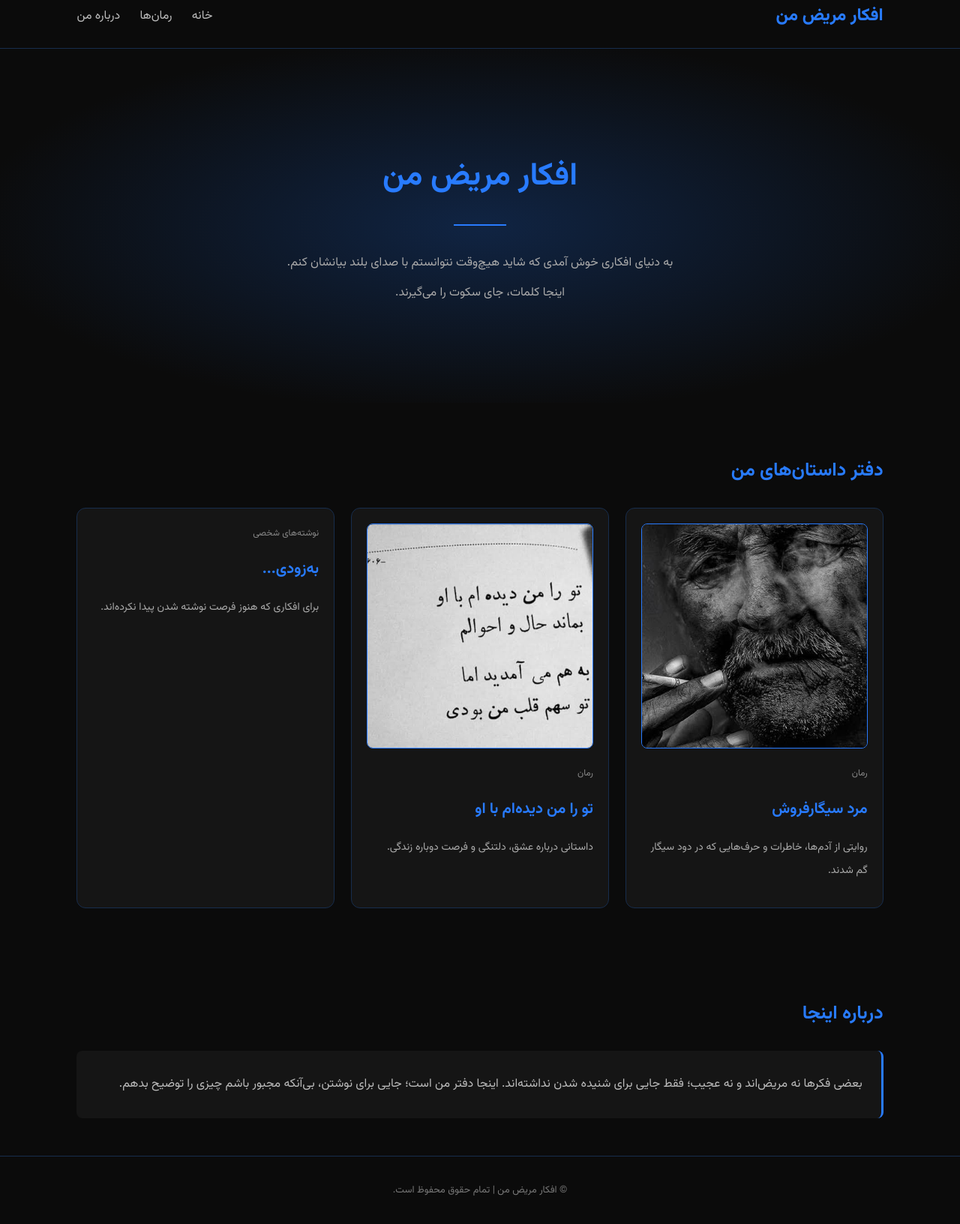
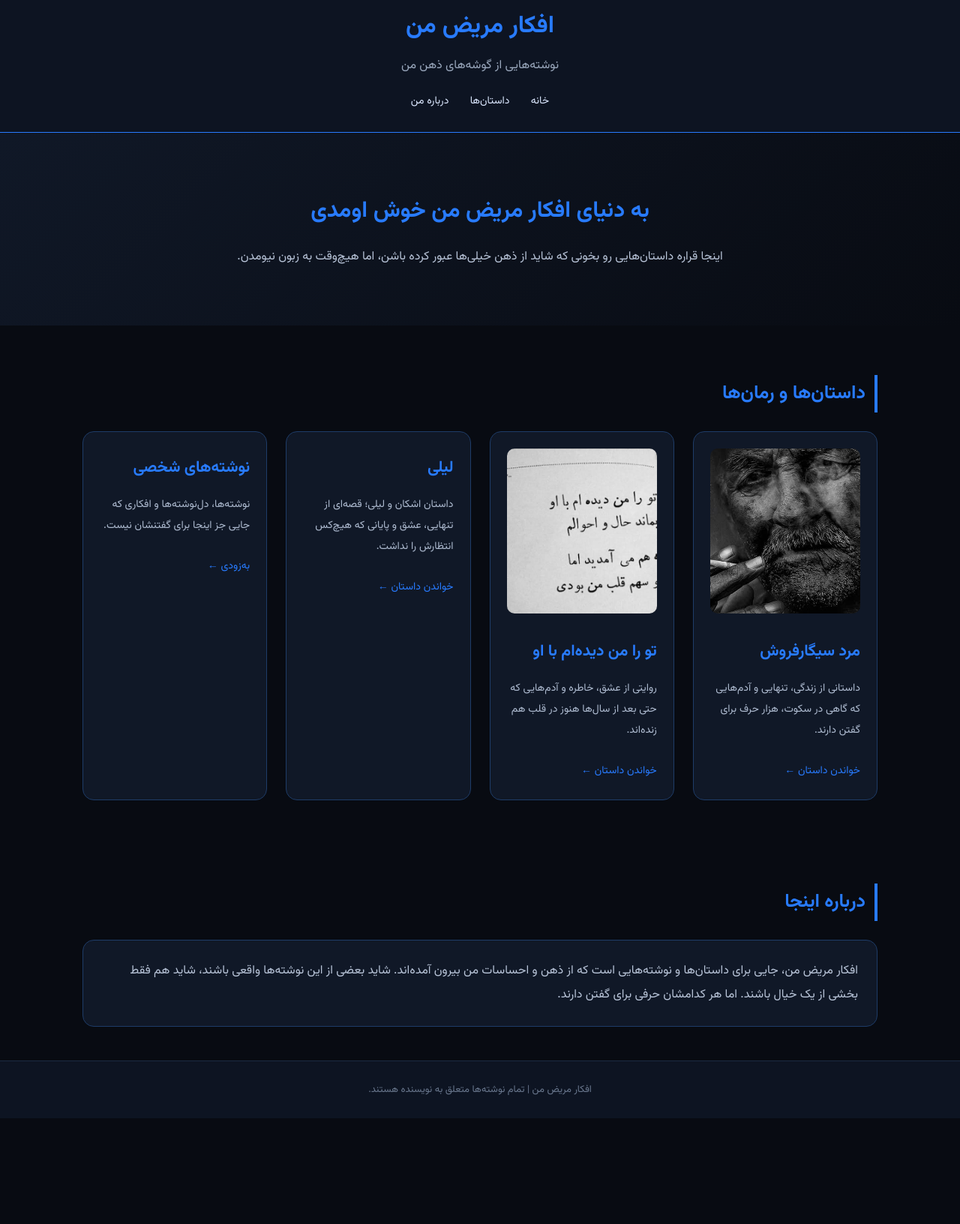
Before and after one commit to kiarashhatamy-hash/afkare-marize-man, a plain HTML site: page index.html in a window 1280 px wide. Shown: the part 22-1654 px from the top of the page at 75% size. After the commit the page ends 1513 px from the top, so only its background shows below. Drawn offline with Linux system fonts and the light colour scheme.

Commit message:
Update index.html

```diff
--- a/index.html
+++ b/index.html
@@ -7,39 +7,48 @@
 
 <title>افکار مریض من</title>
 
+<link href="https://fonts.googleapis.com/css2?family=Vazirmatn:wght@400;500;700;800&display=swap" rel="stylesheet">
+
 <style>
-@import url('https://fonts.googleapis.com/css2?family=Vazirmatn:wght@300;400;500;700;800&display=swap');
-
 * {
     box-sizing: border-box;
 }
 
 body {
     margin: 0;
-    background: #0b0b0b;
-    color: #eeeeee;
-    font-family: 'Vazirmatn', Tahoma, sans-serif;
+    background: #080b12;
+    color: #e8edf7;
+    font-family: 'Vazirmatn', sans-serif;
+    line-height: 2;
 }
 
 header {
-    padding: 25px 8%;
-    display: flex;
-    justify-content: space-between;
-    align-items: center;
-    border-bottom: 1px solid #172d4d;
+    background: #0d1422;
+    border-bottom: 1px solid #287BFF;
+    padding: 25px 20px;
+    text-align: center;
 }
 
-.logo {
+header h1 {
     color: #287BFF;
-    font-size: 23px;
-    font-weight: 800;
+    margin: 0;
+    font-size: 32px;
+}
+
+header p {
+    color: #9aa8bd;
+    margin: 5px 0 0;
+}
+
+nav {
+    margin-top: 15px;
 }
 
 nav a {
-    color: #bbbbbb;
+    color: #dce8ff;
     text-decoration: none;
-    margin-right: 22px;
-    transition: 0.3s;
+    margin: 0 12px;
+    font-size: 14px;
 }
 
 nav a:hover {
@@ -48,120 +57,114 @@ nav a:hover {
 
 .hero {
     text-align: center;
-    padding: 110px 20px;
-    background: radial-gradient(ellipse at center, #102443, #0b0b0b 75%);
+    padding: 75px 20px;
+    background: linear-gradient(135deg, #101827, #080b12);
 }
 
-.hero h1 {
+.hero h2 {
     color: #287BFF;
-    font-size: 42px;
+    font-size: 30px;
+    margin: 0 0 15px;
 }
 
 .hero p {
-    color: #aaaaaa;
-    line-height: 2.5;
+    color: #b8c4d8;
+    max-width: 650px;
+    margin: auto;
 }
 
-.line {
-    width: 70px;
-    height: 2px;
-    background: #287BFF;
-    margin: 30px auto;
-}
-
-section {
-    padding: 50px 8%;
+.container {
+    max-width: 1100px;
+    margin: auto;
+    padding: 45px 20px;
 }
 
 .section-title {
     color: #287BFF;
     font-size: 25px;
-    margin-bottom: 30px;
+    margin-bottom: 25px;
+    border-right: 4px solid #287BFF;
+    padding-right: 12px;
 }
 
 .cards {
     display: grid;
-    grid-template-columns: repeat(auto-fit, minmax(230px, 1fr));
-    gap: 22px;
+    grid-template-columns: repeat(auto-fit, minmax(240px, 1fr));
+    gap: 25px;
 }
 
 .card {
     display: block;
+    background: #101827;
+    border: 1px solid #1e3c68;
+    border-radius: 15px;
+    overflow: hidden;
+    padding: 22px;
     text-decoration: none;
     color: inherit;
-    background: #151515;
-    border: 1px solid #172d4d;
-    padding: 20px;
-    border-radius: 12px;
     transition: 0.3s;
 }
 
 .card:hover {
     transform: translateY(-6px);
     border-color: #287BFF;
-    background: #111c2c;
     box-shadow: 0 8px 25px #287BFF22;
 }
 
 .card img {
-    display: block;
     width: 100%;
-    height: 300px;
+    height: 220px;
     object-fit: cover;
-    border-radius: 8px;
-    border: 1px solid #287BFF;
-    margin-bottom: 20px;
+    border-radius: 10px;
+    margin-bottom: 12px;
 }
 
 .card h3 {
     color: #287BFF;
-    font-size: 20px;
+    font-size: 21px;
+    margin: 5px 0 10px;
 }
 
 .card p {
-    color: #aaaaaa;
-    line-height: 2.2;
+    color: #aebbd0;
     font-size: 14px;
 }
 
 .card span {
-    color: #888888;
-    font-size: 12px;
+    display: inline-block;
+    color: #287BFF;
+    margin-top: 12px;
+    font-size: 14px;
 }
 
 .about {
-    background: #151515;
-    border-right: 3px solid #287BFF;
+    background: #101827;
+    border: 1px solid #1e3c68;
+    border-radius: 15px;
     padding: 25px;
-    line-height: 2.5;
-    color: #bbbbbb;
-    border-radius: 8px;
+    color: #b8c4d8;
 }
 
 footer {
     text-align: center;
-    padding: 35px;
-    color: #777777;
-    border-top: 1px solid #172d4d;
+    padding: 25px;
+    background: #0d1422;
+    border-top: 1px solid #1b2b43;
+    color: #69778d;
     font-size: 13px;
 }
 
 @media (max-width: 600px) {
-    header {
-        flex-direction: column;
-        gap: 20px;
+    .hero {
+        padding: 50px 20px;
     }
 
-    nav a {
-        margin: 0 8px;
-    }
-
-    .hero h1 {
-        font-size: 30px;
+    .hero h2 {
+        font-size: 25px;
     }
 
     .card img {
-        height: 280px;
+        height: 190px;
     }
 }
 </style>
@@ -170,84 +173,85 @@ footer {
 <body>
 
 <header>
-    <div class="logo">افکار مریض من</div>
+    <h1>افکار مریض من</h1>
+    <p>نوشته‌هایی از گوشه‌های ذهن من</p>
 
     <nav>
         <a href="#home">خانه</a>
-        <a href="#stories">رمان‌ها</a>
+        <a href="#stories">داستان‌ها</a>
         <a href="#about">درباره من</a>
     </nav>
 </header>
 
-<div class="hero" id="home">
+<section class="hero" id="home">
+    <h2>به دنیای افکار مریض من خوش اومدی</h2>
+    <p>
+        اینجا قراره داستان‌هایی رو بخونی که شاید از ذهن خیلی‌ها
+        عبور کرده باشن، اما هیچ‌وقت به زبون نیومدن.
+    </p>
+</section>
 
-    <h1>افکار مریض من</h1>
+<main class="container" id="stories">
 
-    <div class="line"></div>
-
-    <p>
-        به دنیای افکاری خوش آمدی
-        که شاید هیچ‌وقت نتوانستم با صدای بلند بیانشان کنم.
-        <br>
-        اینجا کلمات، جای سکوت را می‌گیرند.
-    </p>
-
-</div>
-
-<section id="stories">
-
-    <h2 class="section-title">دفتر داستان‌های من</h2>
+    <h2 class="section-title">داستان‌ها و رمان‌ها</h2>
 
     <div class="cards">
 
         <a class="card" href="mard-sigarfrosh.html">
-            <img src="cover-mard.jpg.jpg" alt="جلد رمان مرد سیگارفروش">
-            <span>رمان</span>
+            <img src="cover-mard.jpg.jpg" alt="مرد سیگارفروش">
             <h3>مرد سیگارفروش</h3>
             <p>
-                روایتی از آدم‌ها، خاطرات
-                و حرف‌هایی که در دود سیگار گم شدند.
+                داستانی از زندگی، تنهایی و آدم‌هایی که
+                گاهی در سکوت، هزار حرف برای گفتن دارند.
             </p>
+            <span>خواندن داستان ←</span>
         </a>
 
         <a class="card" href="to-ra-man-dideam.html">
-            <img src="cover-to-ra-man.jpg.jpg" alt="جلد رمان تو را من دیده‌ام با او">
-            <span>رمان</span>
+            <img src="cover-to-ra-man.jpg.jpg" alt="تو را من دیده‌ام با او">
             <h3>تو را من دیده‌ام با او</h3>
             <p>
-                داستانی درباره عشق،
-                دلتنگی و فرصت دوباره زندگی.
+                روایتی از عشق، خاطره و آدم‌هایی که
+                حتی بعد از سال‌ها هنوز در قلب هم زنده‌اند.
             </p>
+            <span>خواندن داستان ←</span>
         </a>
 
-        <div class="card">
-            <span>نوشته‌های شخصی</span>
-            <h3>به‌زودی...</h3>
+        <a class="card" href="leili.html">
+            <h3>لیلی</h3>
             <p>
-                برای افکاری که هنوز
-                فرصت نوشته شدن پیدا نکرده‌اند.
+                داستان اشکان و لیلی؛ قصه‌ای از تنهایی،
+                عشق و پایانی که هیچ‌کس انتظارش را نداشت.
             </p>
-        </div>
+            <span>خواندن داستان ←</span>
+        </a>
+
+        <a class="card" href="#">
+            <h3>نوشته‌های شخصی</h3>
+            <p>
+                نوشته‌ها، دل‌نوشته‌ها و افکاری که
+                جایی جز اینجا برای گفتنشان نیست.
+            </p>
+            <span>به‌زودی ←</span>
+        </a>
 
     </div>
+</main>
 
-</section>
-
-<section id="about">
-
+<section class="container" id="about">
     <h2 class="section-title">درباره اینجا</h2>
 
     <div class="about">
-        بعضی فکرها نه مریض‌اند و نه عجیب؛
-        فقط جایی برای شنیده شدن نداشته‌اند.
-        اینجا دفتر من است؛ جایی برای نوشتن،
-        بی‌آنکه مجبور باشم چیزی را توضیح بدهم.
+        افکار مریض من، جایی برای داستان‌ها و نوشته‌هایی است
+        که از ذهن و احساسات من بیرون آمده‌اند.
+        شاید بعضی از این نوشته‌ها واقعی باشند،
+        شاید هم فقط بخشی از یک خیال باشند.
+        اما هر کدامشان حرفی برای گفتن دارند.
     </div>
-
 </section>
 
 <footer>
-    © افکار مریض من | تمام حقوق محفوظ است.
+    افکار مریض من | تمام نوشته‌ها متعلق به نویسنده هستند.
 </footer>
 
 </body>
```
